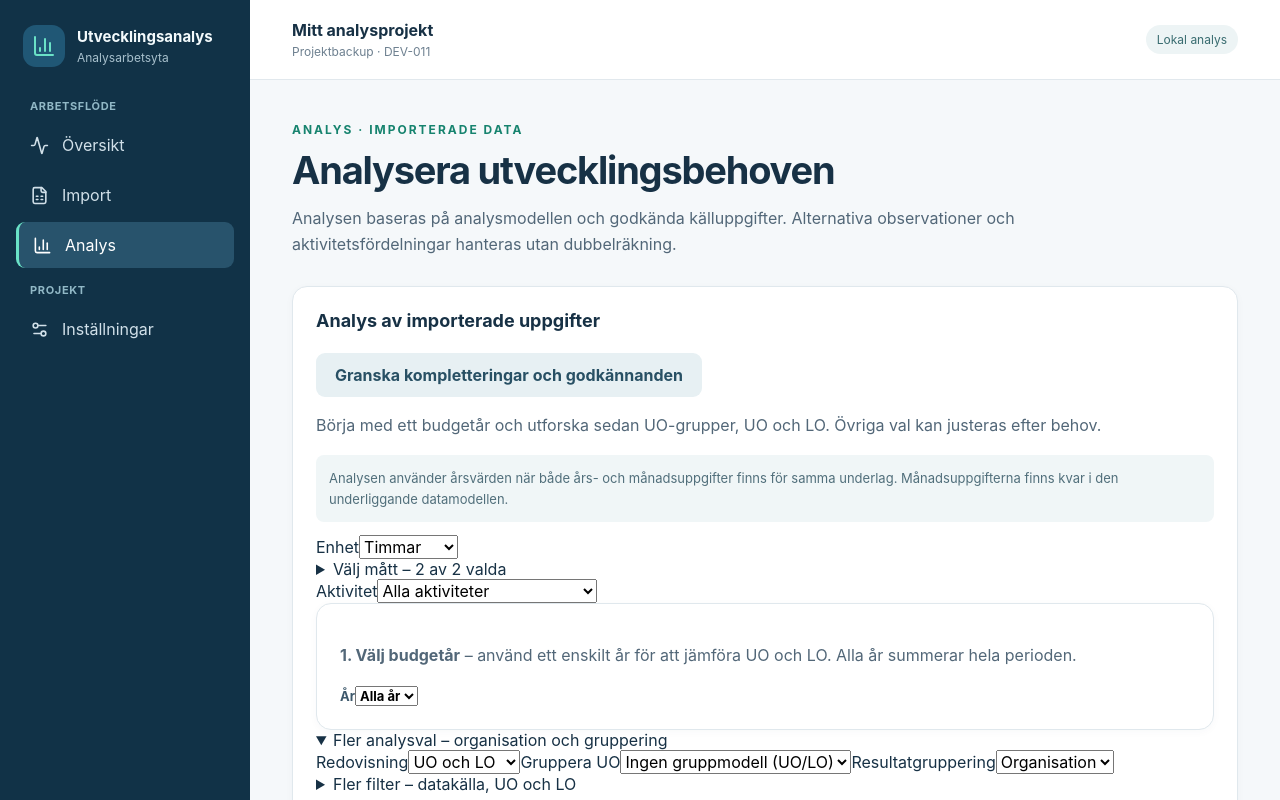
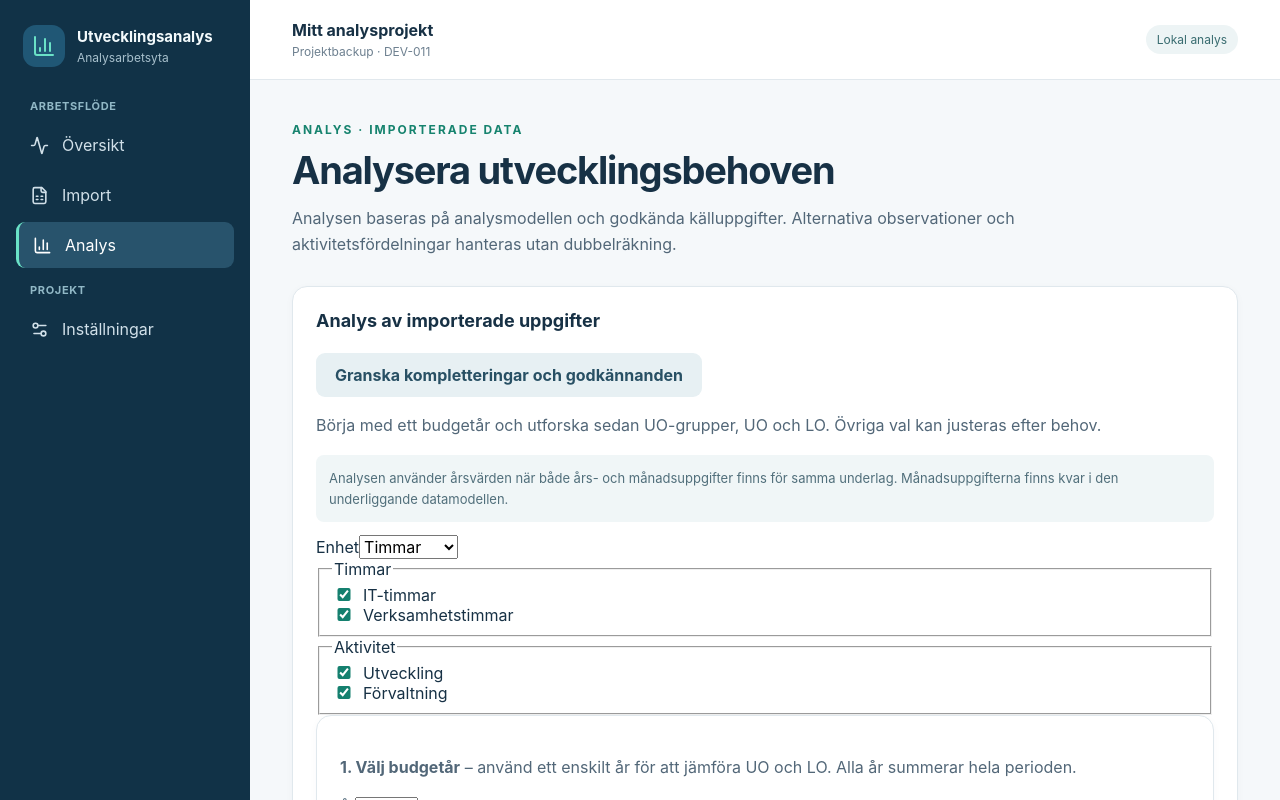
Before and after one commit to erland/pwa-utvecklingsanalys, a React (Vite) app: page / in a window 1280 px wide. Both pictures are taken after a click on the button "Gå till analysen →". Shown: the top 800 px of the page. Built offline with nearby package versions, Linux system fonts and the light colour scheme.

Commit message:
DEV-110: checkbox filters for hours and activity, default both selected

```diff
--- a/src/analytics/CanonicalAnalytics.tsx
+++ b/src/analytics/CanonicalAnalytics.tsx
@@ -16,7 +16,7 @@ import {CHART_COLORS,pieEligibility,pieSlices} from './charts';
 import type {CanonicalDataset,Metric,ReportingAxis,Activity} from '../domain/canonical';
 export default function CanonicalAnalytics({refreshKey,onOpenCompletions}:{refreshKey:number;onOpenCompletions:()=>void}){
  const [data,setData]=useState<CanonicalDataset|null>(null),[state,setState]=useState<GapState>({requirements:[],resolutions:[]}),[error,setError]=useState('');
- const [axis,setAxis]=useState<ReportingAxis>('work'),[unit,setUnit]=useState<'hours'|'costs'>('hours'),[activity,setActivity]=useState<Activity|'all'>('all'),[year,setYear]=useState('all'),[selected,setSelected]=useState<Metric[]>(['it_hours','business_hours']);
+ const [axis,setAxis]=useState<ReportingAxis>('work'),[unit,setUnit]=useState<'hours'|'costs'>('hours'),[selectedActivities,setSelectedActivities]=useState<Array<'development'|'maintenance'>>(['development','maintenance']),[year,setYear]=useState('all'),[selected,setSelected]=useState<Metric[]>(['it_hours','business_hours']);
  useEffect(()=>{let alive=true;void Promise.all([loadCanonical(),loadGapState()]).then(([d,s])=>{if(alive){setData(d);setState(s);setError('')}}).catch(e=>{if(alive)setError(String(e))});return()=>{alive=false}},[refreshKey]);
  // Annual reporting uses published annual records; monthly source rows remain preserved for future analyses.
  const annualData=useMemo(()=>{
@@ -41,6 +41,7 @@ export default function CanonicalAnalytics({refreshKey,onOpenCompletions}:{refre
  const los=useMemo(()=>[...new Set((data?.records??[]).filter(r=>r.scope.axis==='work'&&Boolean(r.scope.loId)).map(r=>r.scope.axis==='work'?r.scope.loId??'':''))].filter(Boolean).sort(),[data]);
  const toggle=(old:string[],id:string)=>old.includes(id)?old.filter(x=>x!==id):[...old,id];
  const years=useMemo(()=>[...new Set((data?.records??[]).map(r=>r.year))].sort((a,b)=>a-b),[data]);
+ const activity:Activity|'all'|'allocated'=unit==='costs'?'all':selectedActivities.length===2?'allocated':selectedActivities[0];
  const metrics:Metric[]=unit==='hours'?['it_hours','business_hours']:['consultant_cost','other_cost'];
  const choices=selected.filter(m=>metrics.includes(m));
  let result:ReturnType<typeof analyzeCanonical>|null=null;
@@ -56,8 +57,10 @@ export default function CanonicalAnalytics({refreshKey,onOpenCompletions}:{refre
  <p className="notice">Analysen använder årsvärden när både års- och månadsuppgifter finns för samma underlag. Månadsuppgifterna finns kvar i den underliggande datamodellen.</p>
  <div className="mapping-grid">
  <label>Enhet<select aria-label="enhet" value={unit} onChange={e=>{const next=e.target.value as 'hours'|'costs';setUnit(next);setSelected(next==='hours'?['it_hours','business_hours']:['consultant_cost','other_cost'])}}><option value="hours">Timmar</option><option value="costs">Kostnader</option></select></label>
- <details open={typeof localStorage!=='undefined'&&localStorage.getItem('utvecklingsanalys:e2e-legacy-navigation')==='1'}><summary>Välj mått – {choices.length} av {metrics.length} valda</summary><fieldset><legend>Ingår i analysen</legend>{metrics.map(m=><label className="check" key={m}><input type="checkbox" checked={choices.includes(m)} onChange={e=>setSelected(old=>e.target.checked?[...old,m]:old.filter(x=>x!==m))}/>{labels[m]}</label>)}</fieldset></details>
- <label>Aktivitet<select aria-label="aktivitet" value={activity} onChange={e=>setActivity(e.target.value as Activity|'all')}><option value="all">Alla aktiviteter</option><option value="development">Utveckling</option><option value="maintenance">Förvaltning</option><option value="unknown">Okänd aktivitetsfördelning</option></select></label>
+ {unit==='hours'?<div className="mapping-grid" aria-label="Tim- och aktivitetsfilter">
+ <fieldset><legend>Timmar</legend>{(['it_hours','business_hours'] as const).map(m=><label className="check" key={m}><input type="checkbox" aria-label={labels[m]} checked={choices.includes(m)} onChange={e=>setSelected(old=>e.target.checked?[...old,m]:old.length>1?old.filter(x=>x!==m):old)}/>{labels[m]}</label>)}</fieldset>
+ <fieldset><legend>Aktivitet</legend>{(['development','maintenance'] as const).map(a=><label className="check" key={a}><input type="checkbox" aria-label={a==='development'?'Utveckling':'Förvaltning'} checked={selectedActivities.includes(a)} onChange={e=>setSelectedActivities(old=>e.target.checked?[...old,a]:old.length>1?old.filter(x=>x!==a):old)}/>{a==='development'?'Utveckling':'Förvaltning'}</label>)}</fieldset>
+ </div>:<details><summary>Välj kostnadsmått – {choices.length} valda</summary><fieldset><legend>Kostnadsmått</legend>{metrics.map(m=><label className="check" key={m}><input type="checkbox" checked={choices.includes(m)} onChange={e=>setSelected(old=>e.target.checked?[...old,m]:old.length>1?old.filter(x=>x!==m):old)}/>{labels[m]}</label>)}</fieldset></details>}
  <div className="panel" aria-label="Välj analysår"><p><strong>1. Välj budgetår</strong> – använd ett enskilt år för att jämföra UO och LO. Alla år summerar hela perioden.</p><label>År<select aria-label="period" value={year} onChange={e=>setYear(e.target.value)}><option value="all">Alla år</option>{years.map(y=><option key={y} value={y}>{y}</option>)}</select></label></div>
  <details open className="analysis-advanced-options"><summary>Fler analysval – organisation och gruppering</summary><div className="mapping-grid"><label>Redovisning<select aria-label="organisation" value={axis} onChange={e=>setAxis(e.target.value as ReportingAxis)}><option value="work">UO och LO</option><option value="department">Avdelningar</option></select></label>
  {axis==='work'&&<label>Gruppera UO<select aria-label="UO-gruppmodell" value={groupModelId} onChange={e=>setGroupModelId(e.target.value)}><option value="">Ingen gruppmodell (UO/LO)</option>{models.map(m=><option key={m.id} value={m.id}>{m.name}</option>)}</select></label>}
```
